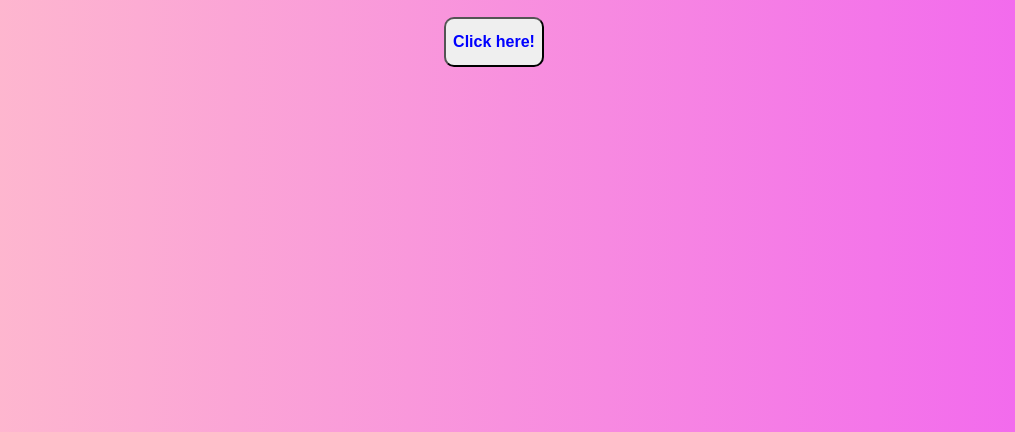
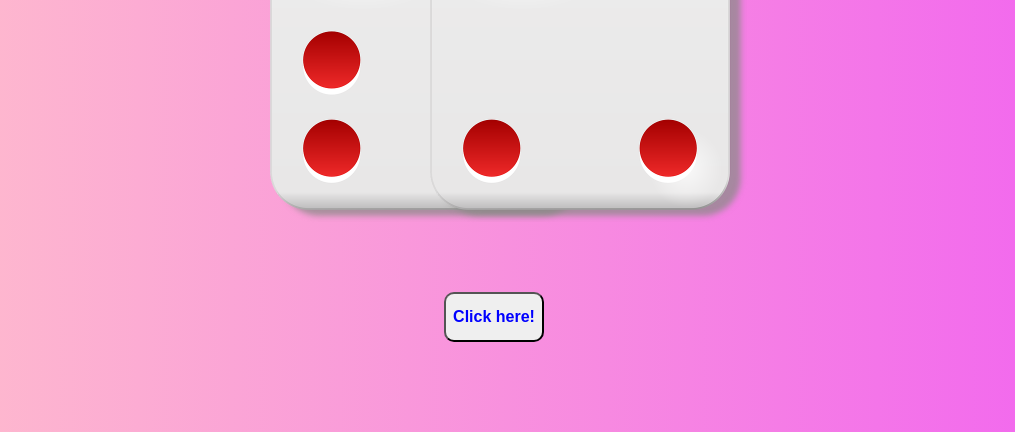
Before and after one commit to mayurigurav1997/DiceGame, a plain HTML site: page index.html in a window 1280 px wide. Shown: the part 388-820 px from the top of the page, without its empty margins (132-1147 px from the left). Drawn offline with Linux system fonts and the light colour scheme.

Commit message:
position added to the image

```diff
--- a/index.html
+++ b/index.html
@@ -10,11 +10,11 @@
 <body>
     <div class="wrapper">
         <h1></h1>
-        <div class="dice-area">
+        <div class="dice-area" id="one">
             <p>User 1</p>
             <img src="" alt="">
         </div>
-        <div class="dice-area">
+        <div class="dice-area" id="two">
             <p>User 2</p>
             <img src="" alt="">
         </div>
--- a/index.js
+++ b/index.js
@@ -22,9 +22,9 @@ document.addEventListener('click', function () {
         document.querySelector('h1').innerHTML = "🏆The Winner is User 1";
     }
     else if (firstRandomNum < secondRandomNum) {
-        document.querySelector('h1').innerHTML = "The Winner is User 2 🏆";
+        document.querySelector('h1').innerHTML = "The Winner is User 2🏆";
     }
     else {
-        document.querySelector('h1').innerHTML = "Its is Draw";
+        document.querySelector('h1').innerHTML = "It is Draw";
     }
 })
--- a/style.css
+++ b/style.css
@@ -23,6 +23,17 @@ h1{
     margin:0px 50px;
     text-align:center;
     display:inline-block;
+
+}
+#one{
+    position:fixed;
+    top:250px;
+    left:350px;
+}
+#two{
+    position:fixed;
+    top:250px;
+    right:350px;
 }
 P{
     font-size:2.5rem;
@@ -41,4 +52,6 @@ button{
     margin:20px 45%;
     width:100px;
     height:50px;
+    position:fixed;
+    bottom:50px;
 }
```
